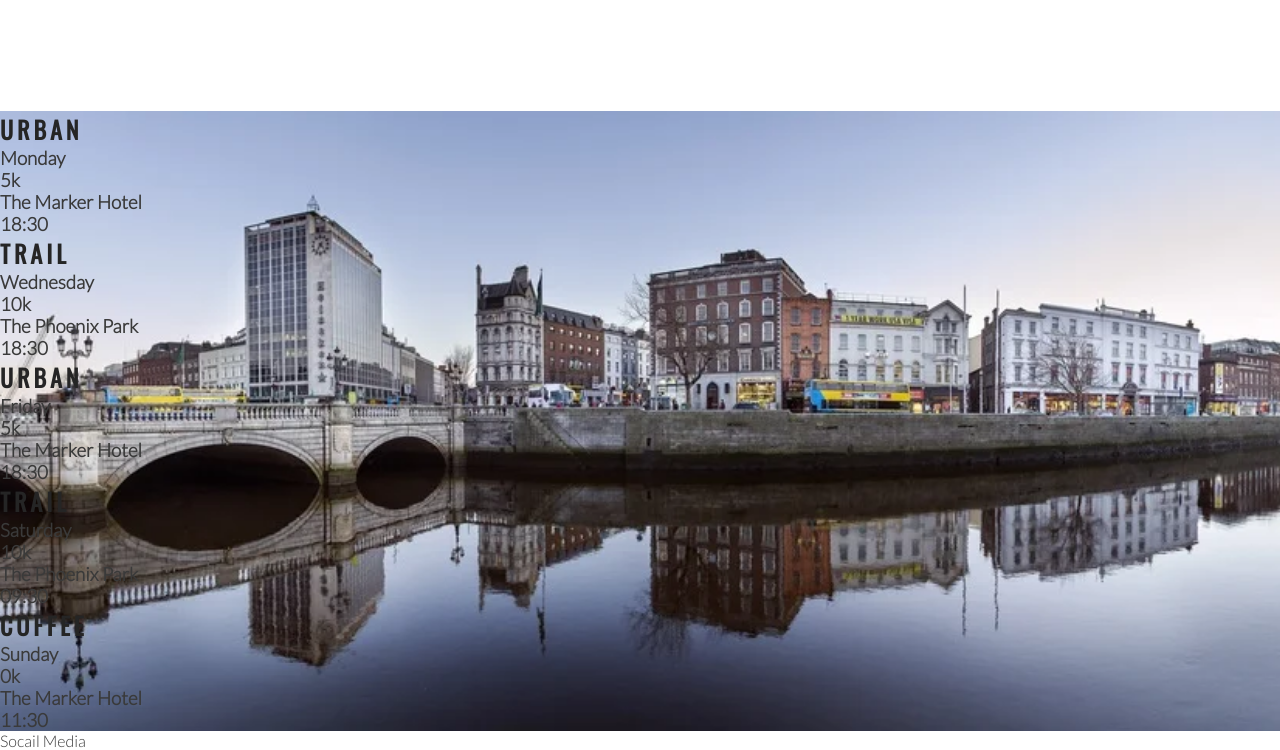
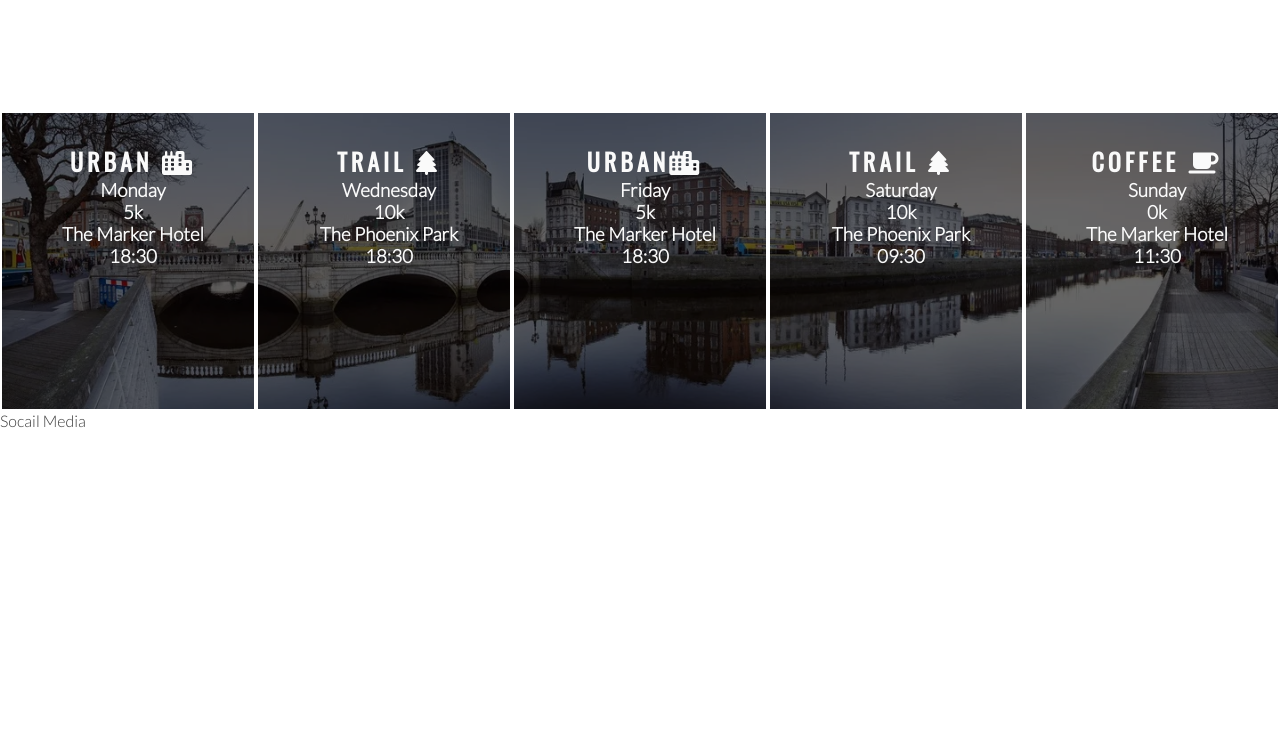
Before and after one commit to CarolineCos/love-running, a plain HTML site: page index.html in a window 1280 px wide. Shown: the part 1184-1934 px from the top of the page. After the commit the page ends 1614 px from the top, so only its background shows below. Drawn offline with nearby package versions, Linux system fonts and the light colour scheme.

Commit message:
Style times panel and add icons

```diff
--- a/assets/css/style.css
+++ b/assets/css/style.css
@@ -169,7 +169,7 @@ hr {
 #welcome {
     text-align:center;
     margin: 20px 0;
-    text-size: 280%;
+    font-size: 280%;
 }
 
 #circle-container {
@@ -197,3 +197,19 @@ hr {
     width: 100%;
     overflow: hidden;
 }
+
+#times div {
+    color: #fafafa;
+    background-color: rgba(0, 0, 0, 0.6);
+    width: 20%;
+    height: 300px;
+    float: left;
+    padding: 30px 0 0 10px;
+    text-align: center;
+    border: 2px solid white;
+    box-sizing: border-box;
+}
+
+#times h2 {
+    color: #fafafa;;
+}
--- a/index.html
+++ b/index.html
@@ -80,35 +80,35 @@
     </section>
     <section id="times">
         <div>
-            <h2>Urban</h2>
+            <h2>Urban <i class="fas fa-city"></i></h2>
             <h3>Monday</h3>
             <h3>5k</h3>
             <h3>The Marker Hotel</h3>
             <h3>18:30</h3>
         </div>
         <div>
-            <h2>Trail</h2>
+            <h2>Trail <i class="fas fa-tree"></i></h2>
             <h3>Wednesday</h3>
             <h3>10k</h3>
             <h3>The Phoenix Park</h3>
             <h3>18:30</h3>
         </div>
         <div>
-            <h2>Urban</h2>
+            <h2>Urban<i class="fas fa-city"></i></h2>
             <h3>Friday</h3>
             <h3>5k</h3>
             <h3>The Marker Hotel</h3>
             <h3>18:30</h3>
         </div>
         <div>
-            <h2>Trail</h2>
+            <h2>Trail <i class="fas fa-tree"></i></h2>
             <h3>Saturday</h3>
             <h3>10k</h3>
             <h3>The Phoenix Park</h3>
             <h3>09:30</h3>
         </div>
         <div>
-            <h2>Coffee</h2>
+            <h2>Coffee <i class="fas fa-coffee"></i></h2>
             <h3>Sunday</h3>
             <h3>0k</h3>
             <h3>The Marker Hotel</h3>
```
